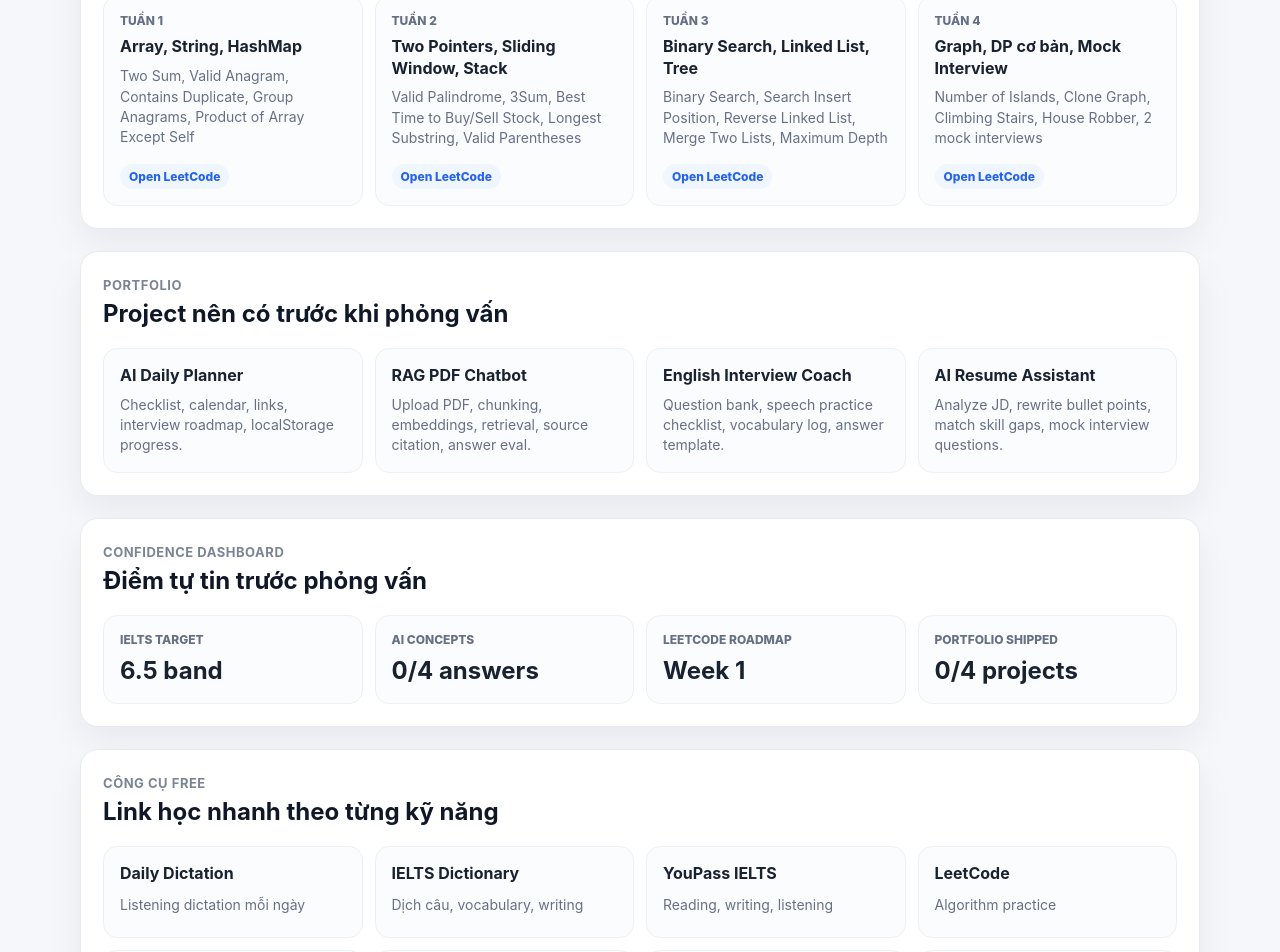
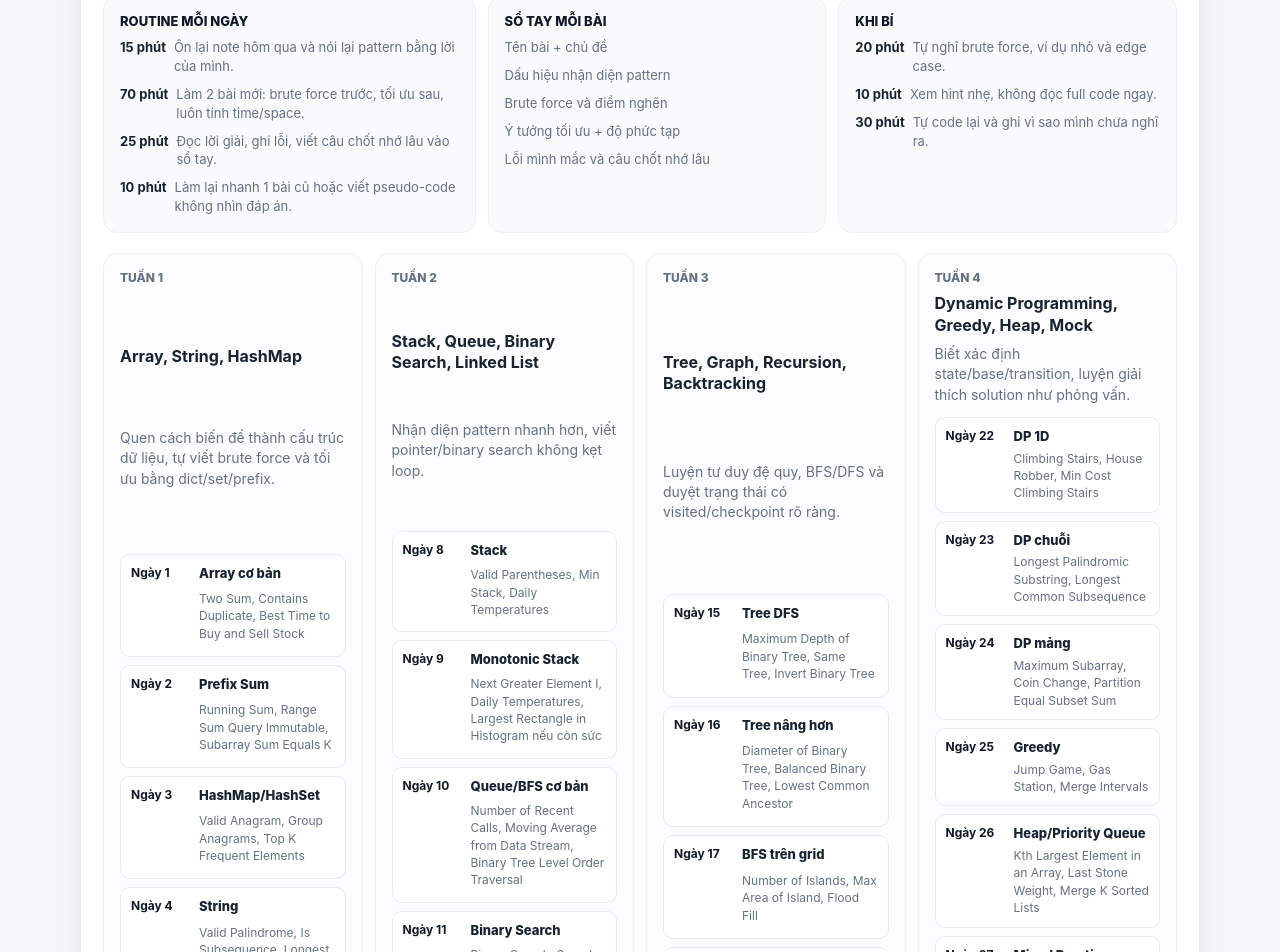
Before and after one commit to khangkaka066/Schedule, a React (Vite) app: page / in a window 1280 px wide. Shown: the part 6180-7132 px from the top of the page. Built offline with nearby package versions, Linux system fonts and the light colour scheme.

Commit message:
Add 30-day LeetCode practice schedule

```diff
--- a/src/App.css
+++ b/src/App.css
@@ -1251,6 +1251,7 @@ button {
   text-decoration: line-through;
 }
 
+.leetcode-method,
 .leetcode-grid,
 .ielts-grid,
 .portfolio-grid,
@@ -1263,6 +1264,41 @@ button {
 .ielts-grid,
 .leetcode-grid {
   grid-template-columns: repeat(4, minmax(0, 1fr));
+}
+
+.leetcode-method {
+  grid-template-columns: 1.1fr 1fr 1fr;
+}
+
+.leetcode-method article {
+  display: grid;
+  align-content: start;
+  gap: 9px;
+  padding: 16px;
+  border: 1px solid #edf0f5;
+  border-radius: 14px;
+  background: #f8fafc;
+}
+
+.leetcode-method span {
+  color: #101828;
+  font-size: 13px;
+  font-weight: 800;
+  text-transform: uppercase;
+}
+
+.leetcode-method p {
+  display: flex;
+  gap: 8px;
+  margin: 0;
+  color: #667085;
+  font-size: 13px;
+  line-height: 1.45;
+}
+
+.leetcode-method b {
+  flex: 0 0 auto;
+  color: #182230;
 }
 
 .portfolio-grid,
@@ -1307,6 +1343,41 @@ button {
   color: #667085;
   font-size: 14px;
   line-height: 1.45;
+}
+
+.leetcode-day-list {
+  display: grid;
+  gap: 8px;
+  margin-top: 4px;
+}
+
+.leetcode-day {
+  display: grid;
+  grid-template-columns: 58px minmax(0, 1fr);
+  gap: 4px 10px;
+  padding: 10px;
+  border: 1px solid #e6eaf0;
+  border-radius: 10px;
+  background: #ffffff;
+}
+
+.leetcode-day b {
+  grid-row: span 2;
+  color: #101828;
+  font-size: 12px;
+  line-height: 1.35;
+}
+
+.leetcode-day span {
+  color: #182230;
+  font-size: 13px;
+  font-weight: 800;
+  line-height: 1.35;
+}
+
+.leetcode-day p {
+  color: #667085;
+  font-size: 12px;
 }
 
 .ielts-task-list {
@@ -1382,6 +1453,7 @@ button {
   }
 
   .interview-grid,
+  .leetcode-method,
   .ielts-grid,
   .leetcode-grid,
   .portfolio-grid,
@@ -1481,6 +1553,7 @@ button {
   }
 
   .interview-grid,
+  .leetcode-method,
   .ielts-grid,
   .leetcode-grid,
   .portfolio-grid,
--- a/src/App.jsx
+++ b/src/App.jsx
@@ -728,11 +728,80 @@ const confidenceStats = [
   ['Portfolio shipped', '0/4 projects'],
 ]
 
+const leetcodeRoutine = [
+  ['15 phút', 'Ôn lại note hôm qua và nói lại pattern bằng lời của mình.'],
+  ['70 phút', 'Làm 2 bài mới: brute force trước, tối ưu sau, luôn tính time/space.'],
+  ['25 phút', 'Đọc lời giải, ghi lỗi, viết câu chốt nhớ lâu vào sổ tay.'],
+  ['10 phút', 'Làm lại nhanh 1 bài cũ hoặc viết pseudo-code không nhìn đáp án.'],
+]
+
+const leetcodeNotebookTemplate = [
+  'Tên bài + chủ đề',
+  'Dấu hiệu nhận diện pattern',
+  'Brute force và điểm nghẽn',
+  'Ý tưởng tối ưu + độ phức tạp',
+  'Lỗi mình mắc và câu chốt nhớ lâu',
+]
+
 const leetcodeRoadmap = [
-  ['Tuần 1', 'Array, String, HashMap', 'Two Sum, Valid Anagram, Contains Duplicate, Group Anagrams, Product of Array Except Self'],
-  ['Tuần 2', 'Two Pointers, Sliding Window, Stack', 'Valid Palindrome, 3Sum, Best Time to Buy/Sell Stock, Longest Substring, Valid Parentheses'],
-  ['Tuần 3', 'Binary Search, Linked List, Tree', 'Binary Search, Search Insert Position, Reverse Linked List, Merge Two Lists, Maximum Depth'],
-  ['Tuần 4', 'Graph, DP cơ bản, Mock Interview', 'Number of Islands, Clone Graph, Climbing Stairs, House Robber, 2 mock interviews'],
+  {
+    week: 'Tuần 1',
+    pattern: 'Array, String, HashMap',
+    target: 'Quen cách biến đề thành cấu trúc dữ liệu, tự viết brute force và tối ưu bằng dict/set/prefix.',
+    days: [
+      ['Ngày 1', 'Array cơ bản', 'Two Sum, Contains Duplicate, Best Time to Buy and Sell Stock'],
+      ['Ngày 2', 'Prefix Sum', 'Running Sum, Range Sum Query Immutable, Subarray Sum Equals K'],
+      ['Ngày 3', 'HashMap/HashSet', 'Valid Anagram, Group Anagrams, Top K Frequent Elements'],
+      ['Ngày 4', 'String', 'Valid Palindrome, Is Subsequence, Longest Common Prefix'],
+      ['Ngày 5', 'Two Pointers', 'Two Sum II, 3Sum, Container With Most Water'],
+      ['Ngày 6', 'Sliding Window', 'Best Time to Buy/Sell Stock, Longest Substring Without Repeating Characters, Minimum Size Subarray Sum'],
+      ['Ngày 7', 'Review', 'Làm lại 5 bài đã sai hoặc phải xem gợi ý'],
+    ],
+  },
+  {
+    week: 'Tuần 2',
+    pattern: 'Stack, Queue, Binary Search, Linked List',
+    target: 'Nhận diện pattern nhanh hơn, viết pointer/binary search không kẹt loop.',
+    days: [
+      ['Ngày 8', 'Stack', 'Valid Parentheses, Min Stack, Daily Temperatures'],
+      ['Ngày 9', 'Monotonic Stack', 'Next Greater Element I, Daily Temperatures, Largest Rectangle in Histogram nếu còn sức'],
+      ['Ngày 10', 'Queue/BFS cơ bản', 'Number of Recent Calls, Moving Average from Data Stream, Binary Tree Level Order Traversal'],
+      ['Ngày 11', 'Binary Search', 'Binary Search, Search Insert Position, First Bad Version'],
+      ['Ngày 12', 'Binary Search nâng hơn', 'Search in Rotated Sorted Array, Find Minimum in Rotated Sorted Array, Koko Eating Bananas'],
+      ['Ngày 13', 'Linked List', 'Reverse Linked List, Merge Two Sorted Lists, Linked List Cycle'],
+      ['Ngày 14', 'Review', 'Làm lại bài khó nhất mỗi ngày trong tuần'],
+    ],
+  },
+  {
+    week: 'Tuần 3',
+    pattern: 'Tree, Graph, Recursion, Backtracking',
+    target: 'Luyện tư duy đệ quy, BFS/DFS và duyệt trạng thái có visited/checkpoint rõ ràng.',
+    days: [
+      ['Ngày 15', 'Tree DFS', 'Maximum Depth of Binary Tree, Same Tree, Invert Binary Tree'],
+      ['Ngày 16', 'Tree nâng hơn', 'Diameter of Binary Tree, Balanced Binary Tree, Lowest Common Ancestor'],
+      ['Ngày 17', 'BFS trên grid', 'Number of Islands, Max Area of Island, Flood Fill'],
+      ['Ngày 18', 'Graph cơ bản', 'Clone Graph, Course Schedule, Graph Valid Tree'],
+      ['Ngày 19', 'Recursion', 'Fibonacci, Climbing Stairs, Pow(x, n)'],
+      ['Ngày 20', 'Backtracking', 'Subsets, Permutations, Combination Sum'],
+      ['Ngày 21', 'Review', 'Chọn 6 bài bất kỳ, nhìn đề và nói hướng giải trước khi code'],
+    ],
+  },
+  {
+    week: 'Tuần 4',
+    pattern: 'Dynamic Programming, Greedy, Heap, Mock',
+    target: 'Biết xác định state/base/transition, luyện giải thích solution như phỏng vấn.',
+    days: [
+      ['Ngày 22', 'DP 1D', 'Climbing Stairs, House Robber, Min Cost Climbing Stairs'],
+      ['Ngày 23', 'DP chuỗi', 'Longest Palindromic Substring, Longest Common Subsequence'],
+      ['Ngày 24', 'DP mảng', 'Maximum Subarray, Coin Change, Partition Equal Subset Sum'],
+      ['Ngày 25', 'Greedy', 'Jump Game, Gas Station, Merge Intervals'],
+      ['Ngày 26', 'Heap/Priority Queue', 'Kth Largest Element in an Array, Last Stone Weight, Merge K Sorted Lists'],
+      ['Ngày 27', 'Mixed Practice', 'Làm 4 bài random Easy/Medium, không xem tag trong 15 phút đầu'],
+      ['Ngày 28', 'Mock Interview', '2 bài Medium, timer 45 phút/bài'],
+      ['Ngày 29', 'Redo sai', 'Làm lại toàn bộ bài sai, không đọc lời giải cũ ngay'],
+      ['Ngày 30', 'Tổng kết pattern', 'Chia sổ tay theo HashMap, Two Pointers, Sliding Window, Stack, Binary Search, Tree, Graph, Backtracking, DP, Greedy, Heap'],
+    ],
+  },
 ]
 
 const ieltsRoadmap = [
@@ -1423,15 +1492,44 @@ function App() {
         <div className="panel-title">
           <div>
             <span>LeetCode roadmap</span>
-            <h2>Lộ trình giải thuật 4 tuần để phỏng vấn</h2>
-          </div>
+            <h2>Lộ trình 30 ngày để tăng khả năng tự giải</h2>
+          </div>
+        </div>
+        <div className="leetcode-method">
+          <article>
+            <span>Routine mỗi ngày</span>
+            {leetcodeRoutine.map(([time, task]) => (
+              <p key={time}><b>{time}</b>{task}</p>
+            ))}
+          </article>
+          <article>
+            <span>Sổ tay mỗi bài</span>
+            {leetcodeNotebookTemplate.map((item) => (
+              <p key={item}>{item}</p>
+            ))}
+          </article>
+          <article>
+            <span>Khi bí</span>
+            <p><b>20 phút</b>Tự nghĩ brute force, ví dụ nhỏ và edge case.</p>
+            <p><b>10 phút</b>Xem hint nhẹ, không đọc full code ngay.</p>
+            <p><b>30 phút</b>Tự code lại và ghi vì sao mình chưa nghĩ ra.</p>
+          </article>
         </div>
         <div className="leetcode-grid">
-          {leetcodeRoadmap.map(([week, pattern, problems]) => (
-            <article className="leetcode-card" key={week}>
-              <span>{week}</span>
-              <strong>{pattern}</strong>
-              <p>{problems}</p>
+          {leetcodeRoadmap.map((week) => (
+            <article className="leetcode-card" key={week.week}>
+              <span>{week.week}</span>
+              <strong>{week.pattern}</strong>
+              <p>{week.target}</p>
+              <div className="leetcode-day-list">
+                {week.days.map(([day, focus, problems]) => (
+                  <div className="leetcode-day" key={`${week.week}-${day}`}>
+                    <b>{day}</b>
+                    <span>{focus}</span>
+                    <p>{problems}</p>
+                  </div>
+                ))}
+              </div>
               <a href="https://leetcode.com" rel="noreferrer" target="_blank">Open LeetCode</a>
             </article>
           ))}
```
